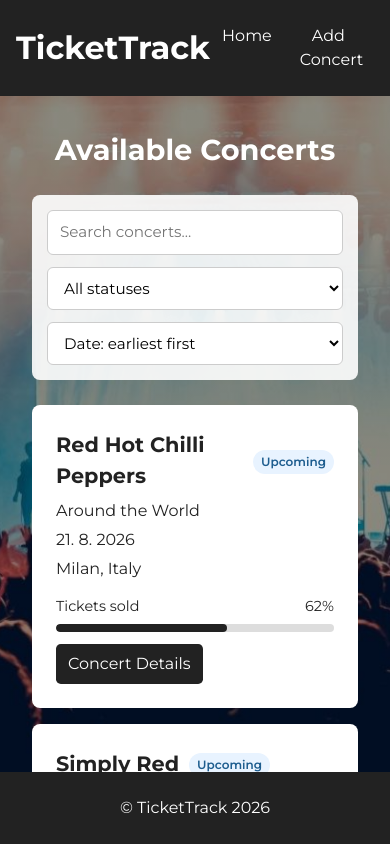
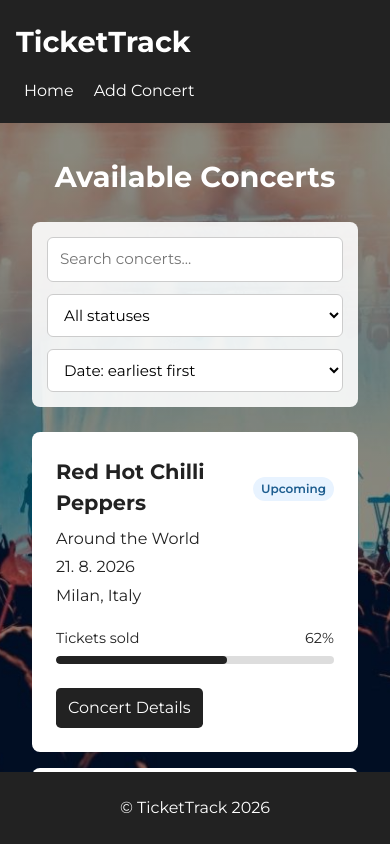
Before and after one commit to Spiritus93/TicketTrack, a React (Vite) app: page / in a window 390 px wide. Built offline with nearby package versions, Linux system fonts and the light colour scheme; data requests are answered from the project's data file.

Commit message:
Added major update to responsive design

```diff
--- a/src/components/ConcertCard/ConcertCard.jsx
+++ b/src/components/ConcertCard/ConcertCard.jsx
@@ -24,9 +24,11 @@ const ConcertCard = ({ id, artist, tour, date, location, ticketsSold, capacity,
                     {concertStatus}
                 </p>
             </div>
-            <p>{tour}</p>
-            <p>{formattedDate}</p>
-            <p>{location}</p>
+            <div className="concert-card-info">
+                <p>{tour}</p>
+                <p>{formattedDate}</p>
+                <p>{location}</p>
+            </div>
             <div className="ticket-progress">
                 <div className="ticket-progress-info">
                     <span>Tickets sold</span>
--- a/src/components/ConcertCard/ConcertCard.scss
+++ b/src/components/ConcertCard/ConcertCard.scss
@@ -2,15 +2,16 @@
   background-color: white;
   padding: 1.5rem;
   border-radius: 0.5rem;
+
+  display: grid;
+  grid-template-rows: auto 1fr auto auto;
 
   h3 {
     font-size: 1.3rem;
     font-weight: bold;
     margin-bottom: 0.5rem;
   }
-}
 
-.concert-card {
   p {
     margin-bottom: 0.3rem;
   }
@@ -24,6 +25,8 @@
 
 .details-link {
   display: inline-block;
+  justify-self: start;
+
   margin-top: 0.75rem;
   padding: 0.5rem 0.75rem;
 
@@ -41,6 +44,7 @@
 
 .ticket-progress {
   margin-top: 15px;
+  margin-bottom: 12px;
 }
 
 .ticket-progress-info {
--- a/src/components/Header/Header.scss
+++ b/src/components/Header/Header.scss
@@ -17,15 +17,10 @@
   margin-top: 0.5rem;
 }
 
-@media (max-width: 600px) {
-  .brand p {
-    display: none;
-  }
-}
-
 .menu-list {
   display: flex;
   gap: 1rem;
+  flex-wrap: wrap;
 }
 
 .menu-item {
@@ -36,3 +31,40 @@
     border-radius: 0.3rem;
   }
 }
+
+@media (max-width: 600px) {
+  .header {
+    padding: 1.25rem 1rem;
+  }
+
+  .brand p {
+    display: none;
+  }
+
+  .brand h1 {
+    font-size: 1.8rem;
+  }
+
+  .menu-list {
+    gap: 0.25rem;
+  }
+
+  .menu-item {
+    a {
+      padding: 0.5rem;
+    }
+  }
+}
+
+@media (max-width: 400px) {
+  .header {
+    flex-direction: column;
+    align-items: flex-start;
+    gap: 1rem;
+  }
+
+  .menu-list {
+    width: 100%;
+    justify-content: space-between;
+  }
+}
--- a/src/pages/AddConcert/AddConcert.scss
+++ b/src/pages/AddConcert/AddConcert.scss
@@ -16,7 +16,11 @@
     gap: 8px;
   }
 
-  input {
+  input,
+  select,
+  textarea {
+    width: 100%;
+    min-width: 0;
     padding: 10px;
     font-size: 1rem;
   }
@@ -43,3 +47,9 @@
     font-size: 0.9rem;
   }
 }
+
+@media (max-width: 900px) {
+  .add-concert {
+    max-width: 100%;
+  }
+}
--- a/src/pages/EditConcert/EditConcert.scss
+++ b/src/pages/EditConcert/EditConcert.scss
@@ -16,7 +16,11 @@
     gap: 8px;
   }
 
-  input, select {
+  input,
+  select,
+  textarea {
+    width: 100%;
+    min-width: 0;
     padding: 10px;
     font-size: 1rem;
   }
@@ -57,3 +61,9 @@
     font-size: 0.9rem;
   }
 }
+
+@media (max-width: 900px) {
+  .edit-concert {
+    max-width: 100%;
+  }
+}
--- a/src/pages/Home/Home.scss
+++ b/src/pages/Home/Home.scss
@@ -8,26 +8,12 @@
 
 .concerts-grid {
   display: grid;
-  grid-template-columns: repeat(3, 1fr);
+  grid-template-columns: repeat(3, minmax(0, 1fr));
   gap: 1rem;
 }
 
-@media (max-width: 600px) {
-  .concerts-grid {
-    grid-template-columns: 1fr;
-  }
-
-  .concert-controls {
-    flex-direction: column;
-
-    input,
-    select {
-      width: 100%;
-    }
-  }
-}
-
 .home {
+  width: 100%;
   max-width: 1200px;
   margin: 0 auto;
 }
@@ -70,3 +56,41 @@
     box-shadow: 0 0 0 2px rgba(0, 0, 0, 0.08);
   }
 }
+
+@media (max-width: 900px) {
+  .concerts-grid {
+    grid-template-columns: repeat(2, minmax(0, 1fr));
+  }
+
+  .concert-controls {
+    flex-wrap: wrap;
+
+    input {
+      flex: 0 0 100%;
+      width: 100%;
+      min-width: 0;
+    }
+
+    select {
+      flex: 1;
+      min-width: 0;
+    }
+  }
+}
+
+@media (max-width: 600px) {
+  .concerts-grid {
+    grid-template-columns: 1fr;
+  }
+
+  .concert-controls {
+    flex-direction: column;
+
+    input,
+    select {
+      width: 100%;
+      flex: none;
+      min-width: 0;
+    }
+  }
+}
--- a/src/styles/index.scss
+++ b/src/styles/index.scss
@@ -31,6 +31,18 @@ main {
   overflow-y: auto;
 }
 
+@media (max-width: 900px) {
+  main {
+    padding: 1.5rem;
+  }
+}
+
+@media (max-width: 600px) {
+  main {
+    padding: 1rem;
+  }
+}
+
 .home-background {
   background:
           linear-gradient(rgba(0, 0, 0, 0.45), rgba(0, 0, 0, 0.45)),
```
